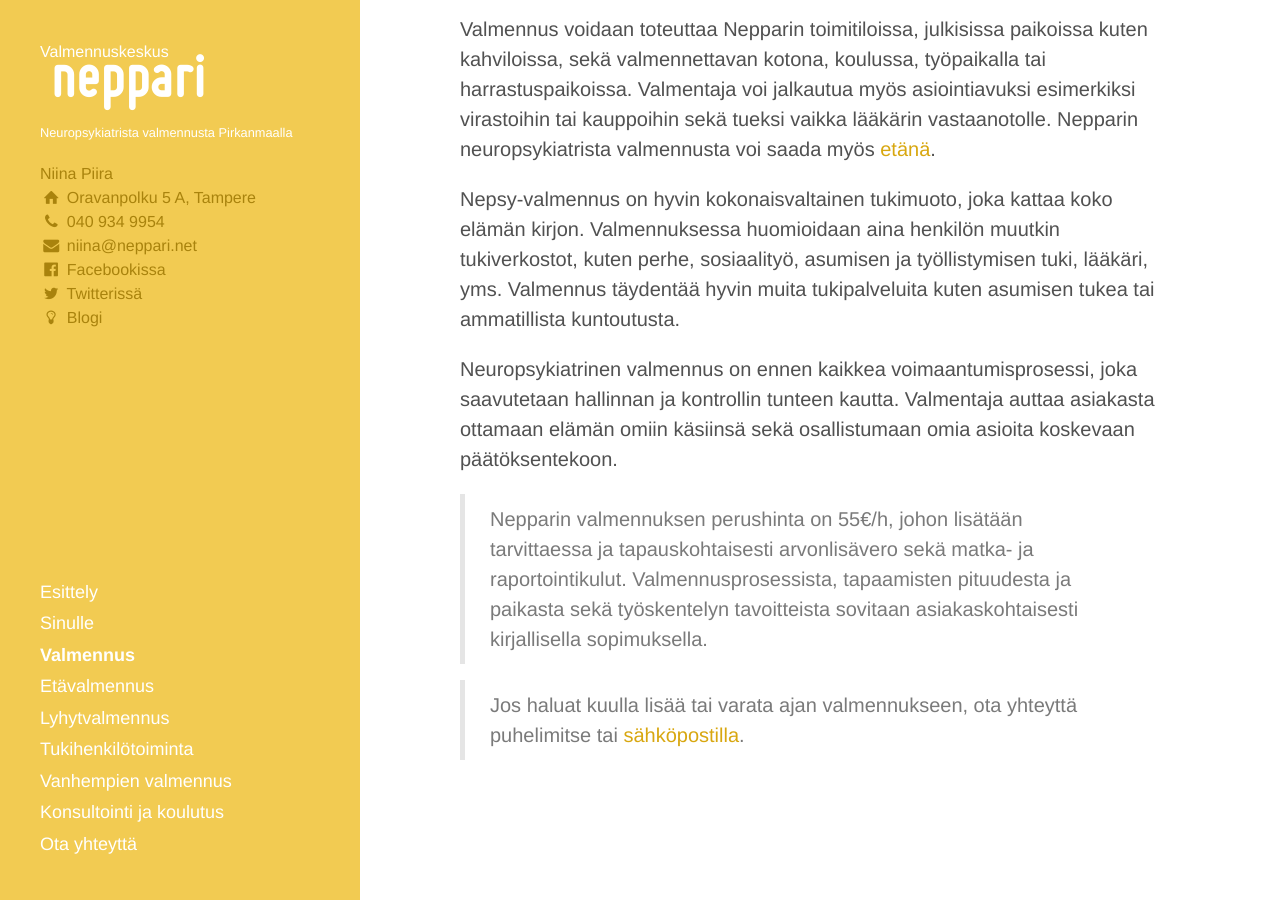
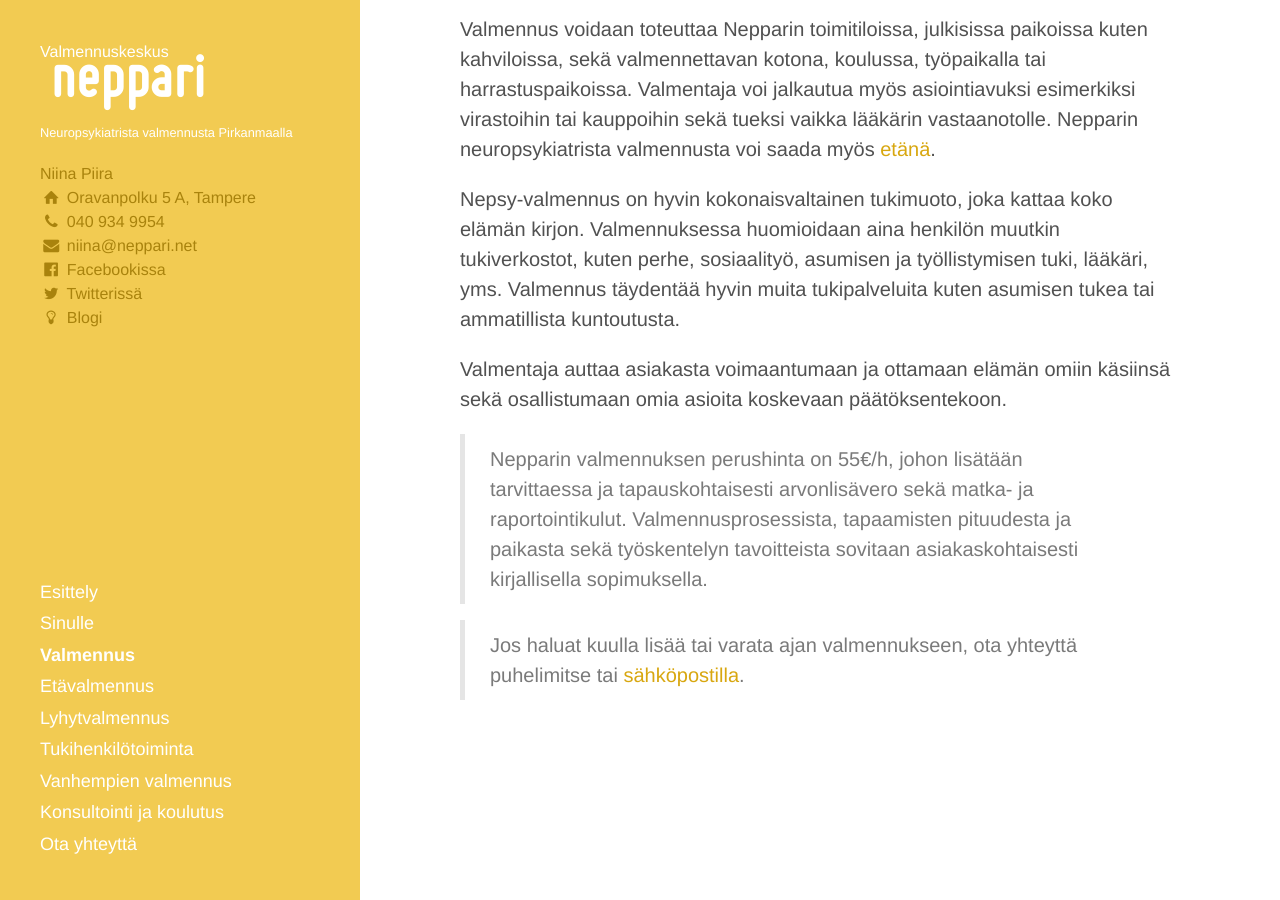
Before and after one commit to niinapiira/neppari.net, a Jekyll site: the page built from valmennus.md, in a window 1280 px wide and 900 px high, scrolled down 780 px. Built offline with Jekyll 4.4.1, drawn with Linux system fonts in a browser that asks for light colours.

Commit message:
Updated valmennus.md

```diff
--- a/valmennus.md
+++ b/valmennus.md
@@ -33,7 +33,7 @@
 
 Nepsy-valmennus on hyvin kokonaisvaltainen tukimuoto, joka kattaa koko elämän kirjon. Valmennuksessa huomioidaan aina henkilön muutkin tukiverkostot, kuten perhe, sosiaalityö, asumisen ja työllistymisen tuki, lääkäri, yms. Valmennus täydentää hyvin muita tukipalveluita kuten asumisen tukea tai ammatillista kuntoutusta.
 
-Neuropsykiatrinen valmennus on ennen kaikkea voimaantumisprosessi, joka saavutetaan hallinnan ja kontrollin tunteen kautta. Valmentaja auttaa asiakasta ottamaan elämän omiin käsiinsä sekä osallistumaan omia asioita koskevaan päätöksentekoon.
+Valmentaja auttaa asiakasta voimaantumaan ja ottamaan elämän omiin käsiinsä sekä osallistumaan omia asioita koskevaan päätöksentekoon.
 
 > Nepparin valmennuksen perushinta on 55€/h, johon lisätään tarvittaessa ja tapauskohtaisesti arvonlisävero sekä matka- ja raportointikulut. Valmennusprosessista, tapaamisten pituudesta ja paikasta sekä työskentelyn tavoitteista sovitaan asiakaskohtaisesti kirjallisella sopimuksella.
 
```
